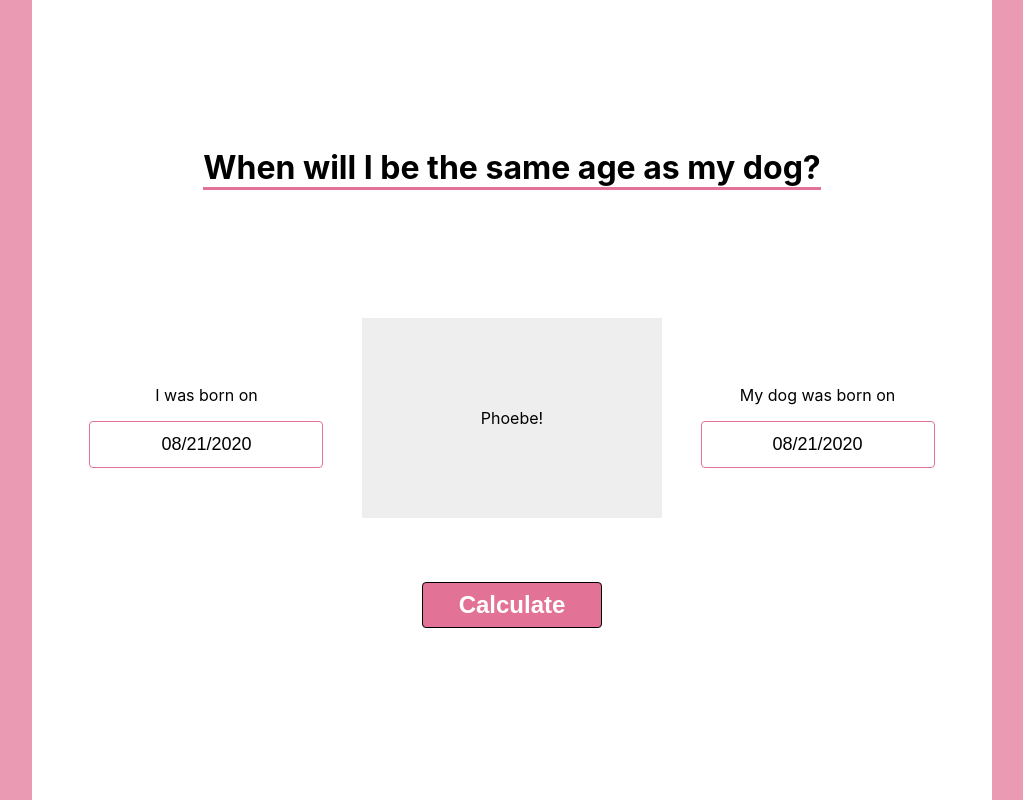
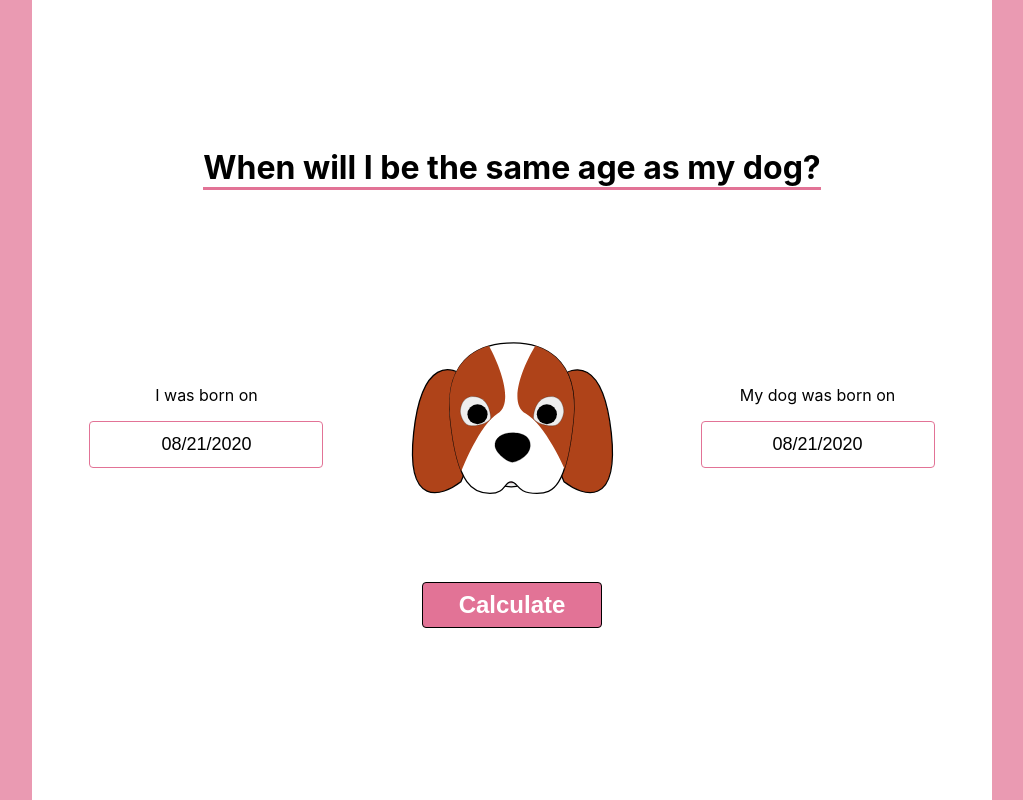
Before and after one commit to jonathancarr/same-age-as-my-dog, a React (Create React App) app: page / in a window 1280 px wide. Shown: the whole page, without its empty margins (128-1151 px from the left). Built offline with nearby package versions, Linux system fonts and the light colour scheme.

Commit message:
Add initial phoebe component

```diff
--- a/src/App.js
+++ b/src/App.js
@@ -3,6 +3,7 @@ import './App.scss';
 import "react-datepicker/dist/react-datepicker.css";
 import Header from './components/Header';
 import MyDatePicker from './components/MyDatePicker';
+import Phoebe from './components/Phoebe';
 import Footer from './components/Footer';
 import DogsDatePicker from './components/DogsDatePicker';
 import { useMedia } from './hooks';
@@ -44,9 +45,9 @@ const App = () => {
           isCalculated={isCalculated}
           isMobile={isMobile}
         />
-        <div className="controls__item phoebe">
-          Phoebe!
-        </div>
+
+        <Phoebe className="controls__item" />
+
         <DogsDatePicker
           className="controls__item"
           dogsBirthDate={dogsBirthDate}
--- a/src/App.scss
+++ b/src/App.scss
@@ -89,7 +89,7 @@ body {
 }
 
 .phoebe {
-  background: #EEEEEE;
+  // border: 1px solid #EEE;
   height: 200px;
 }
 
--- /dev/null
+++ b/src/components/Phoebe.js
@@ -0,0 +1,33 @@
+import React from 'react';
+
+const Phoebe = ({ className }) => (
+  <svg className={`phoebe ${className}`} viewBox="0 0 1000 800">
+    <g className="phoebe__g">
+      <path className="phoebe__right-ear" d="M895.298 459.571C862.675 159.8 742.039 188.039 685.799 239.63C506.782 102.371 624.801 459.402 706.188 655.074C782.817 714.811 927.92 759.343 895.298 459.571Z" fill="#AF4319" stroke="black" stroke-width="5"/>
+      <path className="phoebe__left-ear" d="M104.703 459.433C137.331 159.259 257.985 187.536 314.233 239.197C493.277 101.753 375.24 459.263 293.841 655.198C217.2 715.015 72.0754 759.606 104.703 459.433Z" fill="#AF4319" stroke="black" stroke-width="5"/>
+      <path className="phoebe__mouth" d="M432.302 655.295C411.4 636.942 404.263 551.805 420.577 534.981C420.577 503.373 566.891 507.962 577.087 534.981C587.283 562.001 588.303 627.766 557.714 655.295C527.126 682.825 461.057 680.544 432.302 655.295Z" fill="#EEEEEE" stroke="black" stroke-width="5"/>
+      <path className="phoebe__mouth-inner" d="M432.302 640.001C411.4 621.648 404.263 536.511 420.577 519.687C420.577 488.079 566.891 492.667 577.087 519.687C587.283 546.707 588.303 612.472 557.714 640.001C527.126 667.531 461.057 665.25 432.302 640.001Z" fill="#E27396" stroke="black"/>
+      <path className="phoebe__head" d="M409.567 701.59C473.293 701.59 465.646 655.708 494.705 655.708C523.764 655.708 513.363 701.59 598.195 701.59C661.921 701.59 716.212 678.126 743.49 405.393C768.818 152.152 609.921 99 504.901 99C399.881 99 222.978 135.196 251.527 405.393C280.076 675.59 345.841 701.59 409.567 701.59Z" fill="white" stroke="black" stroke-width="5"/>
+      <path className="phoebe__nose" d="M571.175 512.452C574.234 470.648 533.45 458.923 500.312 458.923C455.449 458.923 426.9 482.374 429.959 512.452C433.018 542.531 482.979 578.727 500.312 577.198C517.646 575.668 568.116 554.257 571.175 512.452Z" fill="black" stroke="black"/>
+      <mask id="headMask" mask-type="alpha" maskUnits="userSpaceOnUse" x="245" y="96" width="504" height="609">
+        <path className="phoebe__head--mask" d="M409.567 701.59C473.293 701.59 465.646 655.708 494.705 655.708C523.764 655.708 513.363 701.59 598.195 701.59C661.921 701.59 716.212 678.126 743.49 405.393C768.818 152.152 609.921 99 504.901 99C399.881 99 222.978 135.196 251.527 405.393C280.076 675.59 345.841 701.59 409.567 701.59Z" fill="white" stroke="black"/>
+      </mask>
+      <g mask="url(#headMask)">
+        <g>
+          <path className="phoebe__brown-left" d="M440.706 382.318C371.781 426.365 299.49 592.358 277.568 661.692C85.0658 80.513 285.046 44.3169 403.491 107.023C444.615 180.435 509.632 338.271 440.706 382.318Z" fill="#AF4319"/>
+        </g>
+        <g>
+          <path className="phoebe__brown-right" d="M552.905 382.387C628.73 426.445 708.257 592.476 732.373 661.826C944.146 80.512 724.147 44.3075 593.846 107.028C548.605 180.457 477.079 338.33 552.905 382.387Z" fill="#AF4319"/>
+        </g>
+
+        <path d="M705.254 375.557C705.254 355.084 695.244 314.138 655.204 314.138C591.504 314.138 583.92 384.863 583.92 398.822C583.92 412.781 621.079 431.393 659.754 431.393C690.694 431.393 702.979 394.169 705.254 375.557Z" fill="#EEEEEE" stroke="black"/>
+        <circle cx="637.45" cy="385.001" r="40.2747" fill="black"/>
+
+        <path d="M291.292 375.557C291.292 355.084 301.302 314.138 341.342 314.138C405.042 314.138 412.626 384.863 412.626 398.822C412.626 412.781 375.467 431.393 336.792 431.393C305.852 431.393 293.567 394.169 291.292 375.557Z" fill="#EEEEEE" stroke="black"/>
+        <circle cx="360.116" cy="385.001" r="40.2747" fill="black"/>
+      </g>
+    </g>
+  </svg>
+)
+
+export default Phoebe;
```
